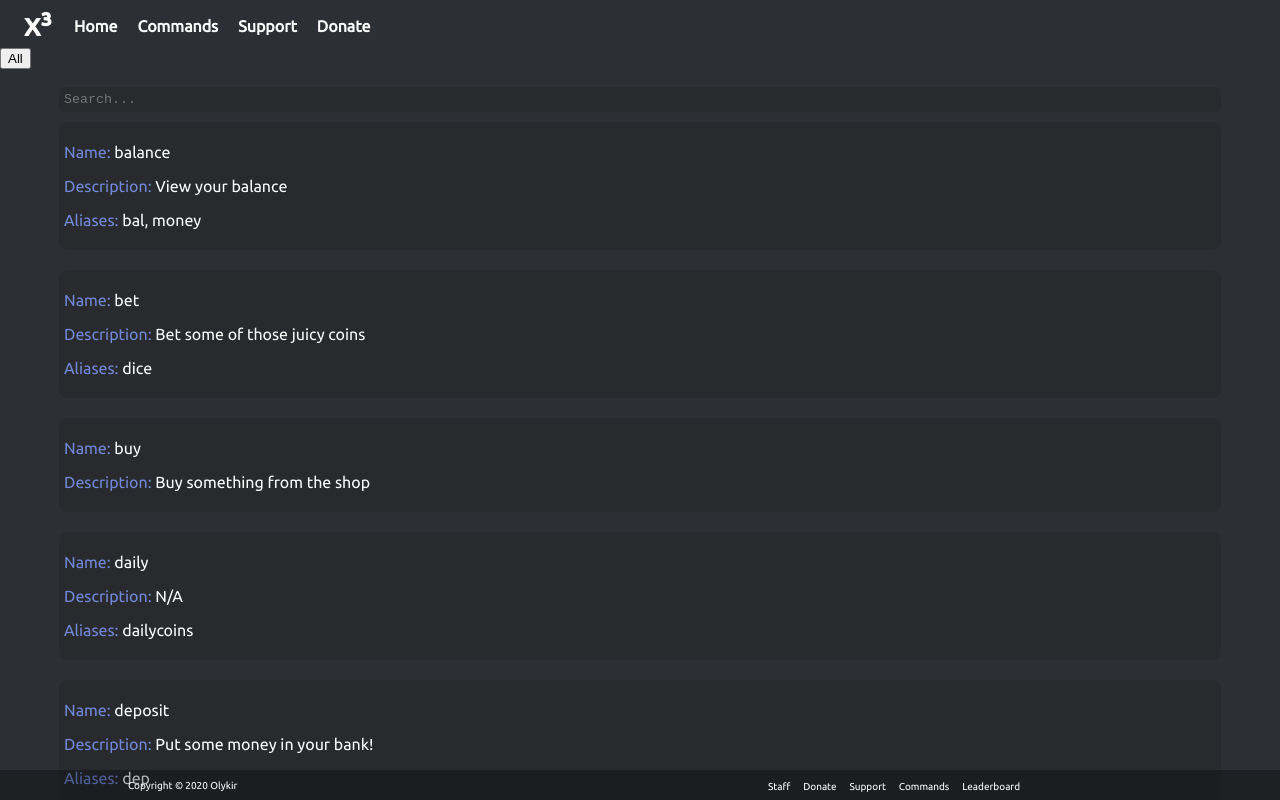
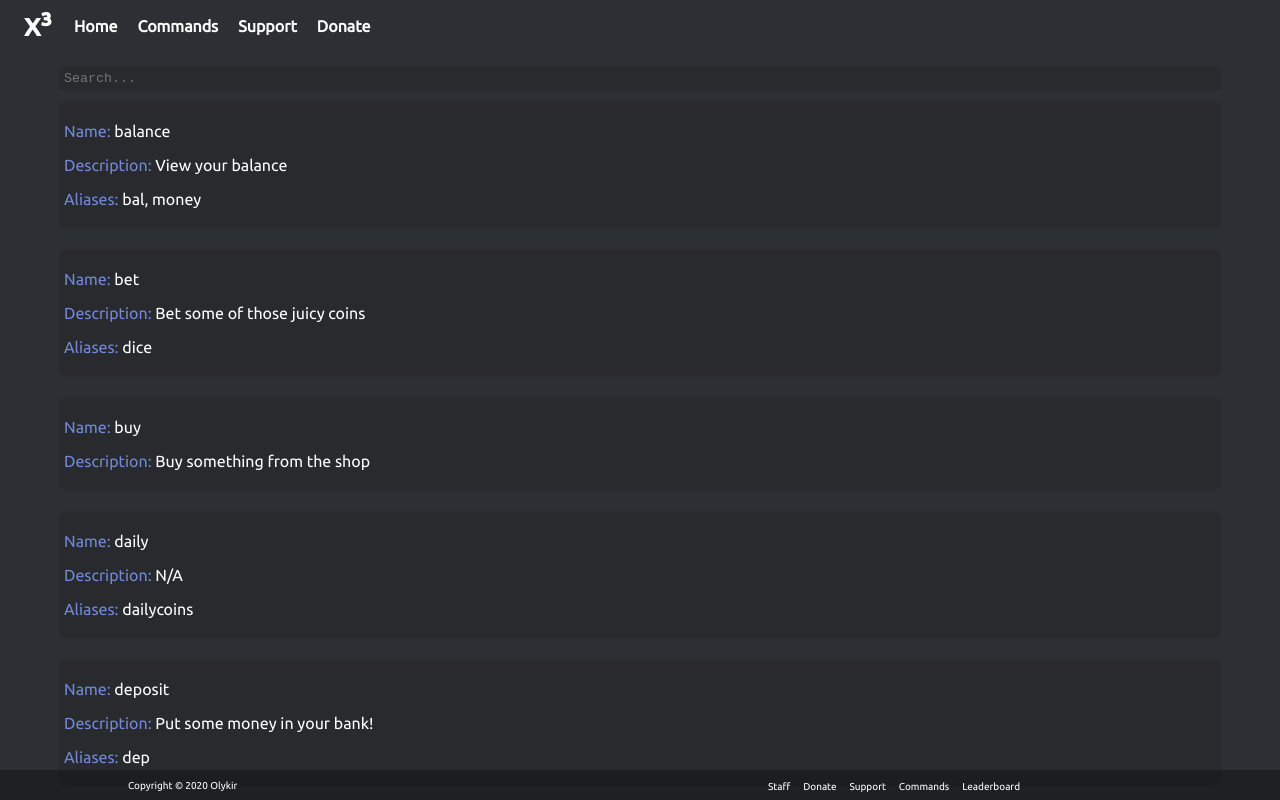
Before and after one commit to LandenStephenss/xCubed.xyz, a React app: page /commands in a window 1280 px wide. Shown: the top 800 px of the page. Built offline with nearby package versions, Linux system fonts and the light colour scheme; no server answers.

Commit message:
remove that button for now

```diff
--- a/src/app/Pages/Commands/index.jsx
+++ b/src/app/Pages/Commands/index.jsx
@@ -47,9 +47,6 @@ export default class Commands extends PureComponent {
 		const { searchQuery, transitionState, currentCategory } = this.state;
 		return (
 			<div>
-				<div className="categorySelector">
-					<button>All</button>
-				</div>
 				<br />
 				<div className="commands">
 					<textarea
```
